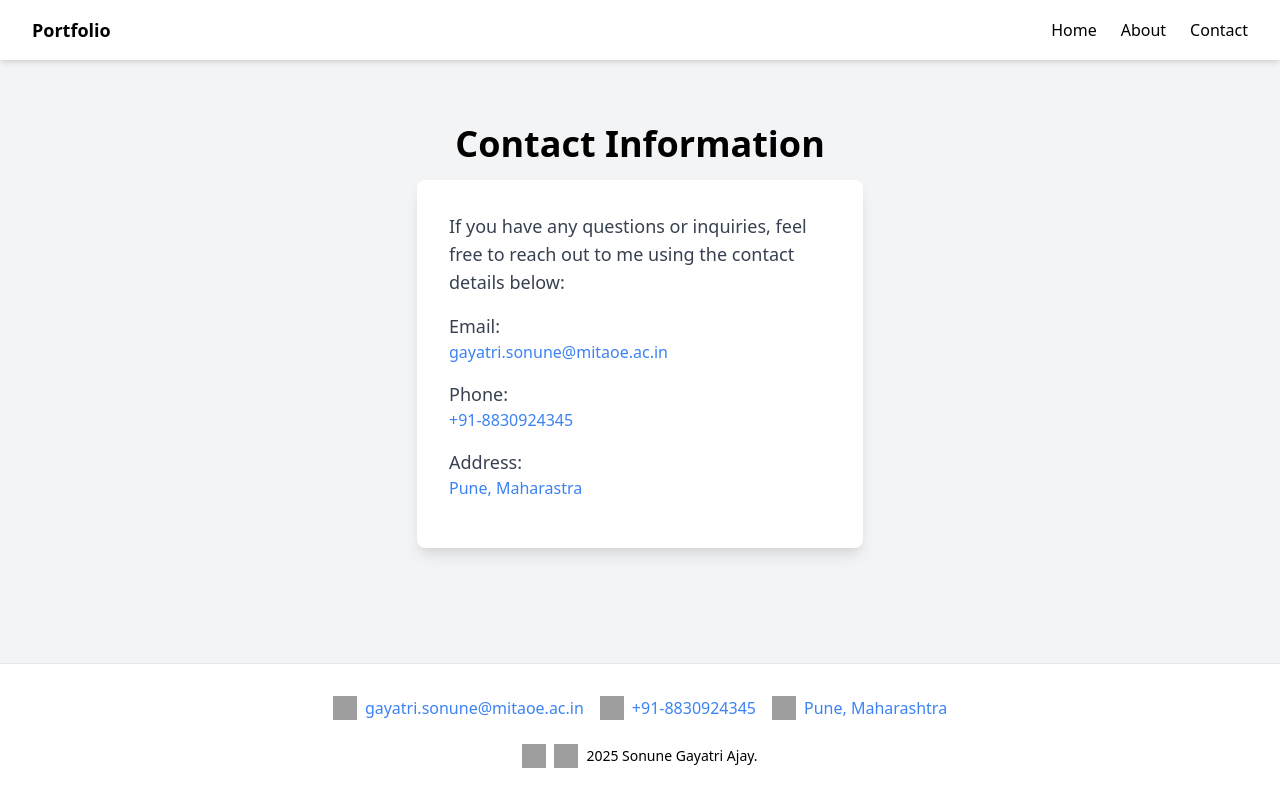
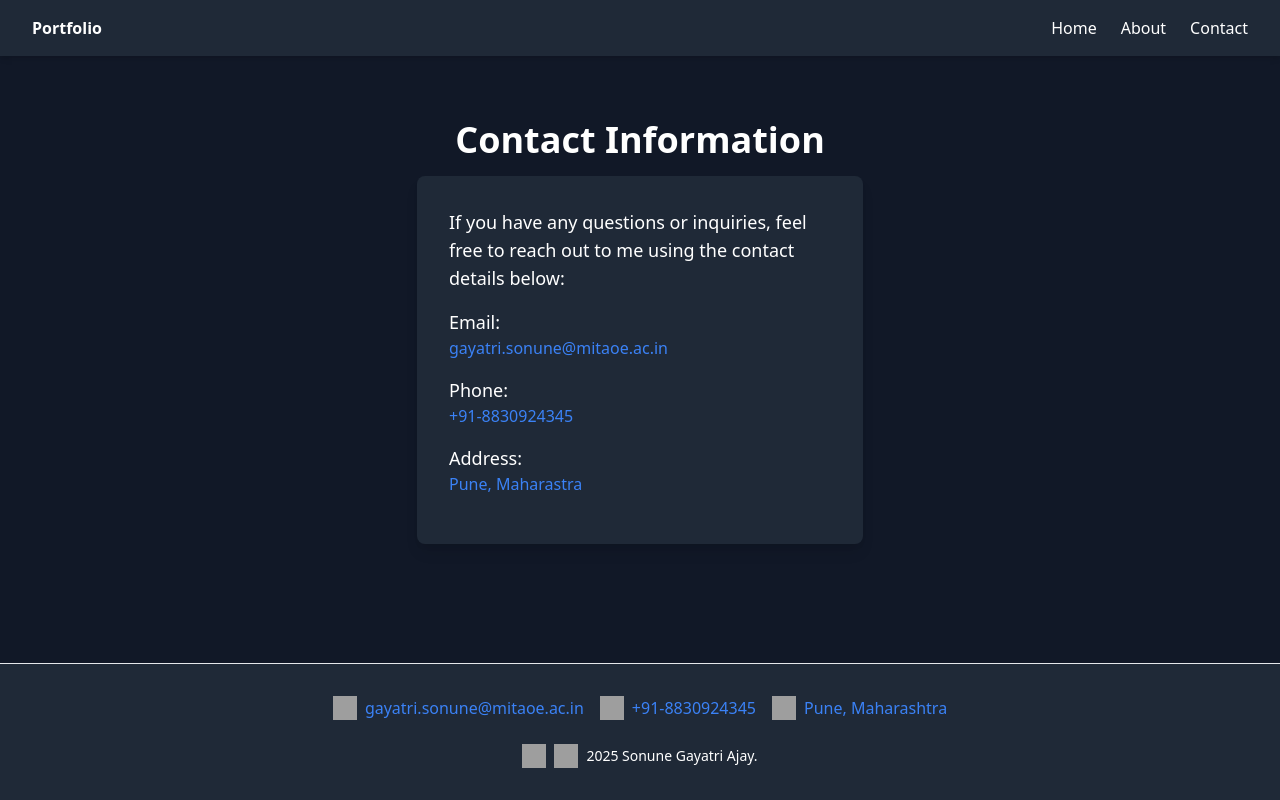
Before and after one commit to Sonune03/gayatri, a plain HTML site: page contact.html in a window 1280 px wide. Drawn offline with nearby package versions, Linux system fonts and the light colour scheme; grey boxes are pictures that could not be loaded.

Commit message:
contact.html

```diff
--- a/contact.html
+++ b/contact.html
@@ -6,47 +6,48 @@
     <title>Contact</title>
     <link href="https://cdn.jsdelivr.net/npm/tailwindcss@2.1.2/dist/tailwind.min.css" rel="stylesheet">
 </head>
-<body class="bg-gray-100 flex flex-col min-h-screen">
+<body class="bg-gray-900 flex flex-col min-h-screen">
     <!-- Header (Same as your other pages) -->
-    <header class="sticky top-0 bg-white shadow-md py-4 w-full">
+    <header class="sticky top-0 bg-gray-800 shadow-md py-4 w-full">
         <nav class="container mx-auto flex justify-between items-center px-4 lg:px-8">
-            <div class="text-lg font-bold">Portfolio</div>
-            <ul class="flex space-x-6">
-                <li><a href="index.html" class="hover:text-gray-700">Home</a></li>
-                <li><a href="about.html" class="hover:text-gray-700">About</a></li>
-                <li><a href="contact.html" class="hover:text-gray-700">Contact</a></li>
+            <div class="text-white font-bold">Portfolio</div>
+            <ul class="flex space-x-6 text-white">
+                <li><a href="index.html" class="hover:text-gray-400">Home</a></li>
+                <li><a href="about.html" class="hover:text-gray-400">About</a></li>
+                <li><a href="contact.html" class="hover:text-gray-400">Contact</a></li>
             </ul>
         </nav>
     </header>
 
     <!-- Contact Section -->
     <section class="py-16 max-w-7xl mx-auto px-4">
-        <h2 class="text-4xl font-semibold text-black-500 mb-4 text-center">Contact Information</h2>
+        <h2 class="text-4xl font-semibold text-white mb-4 text-center">Contact Information</h2>
 
         <div class="flex justify-center">
-            <div class="w-full md:w-1/2 bg-white p-8 rounded-lg shadow-lg">
-                <p class="text-lg text-gray-700 mb-4">If you have any questions or inquiries, feel free to reach out to me using the contact details below:</p>
+            <div class="w-full md:w-1/2 bg-gray-800 p-8 rounded-lg shadow-lg">
+                <p class="text-lg text-white mb-4">If you have any questions or inquiries, feel free to reach out to me using the contact details below:</p>
 
                 <div class="mb-4">
-                    <p class="text-lg font-medium text-gray-700">Email:</p>
-                    <p class="text-gray-700"><a href="mailto:gayatri.sonune@mitaoe.ac.in" class="text-blue-500 hover:text-blue-700">gayatri.sonune@mitaoe.ac.in</a></p>
+                    <p class="text-lg font-medium text-white">Email:</p>
+                    <p class="text-white"><a href="mailto:gayatri.sonune@mitaoe.ac.in" class="text-blue-500 hover:text-blue-700">gayatri.sonune@mitaoe.ac.in</a></p>
                 </div>
 
                 <div class="mb-4">
-                    <p class="text-lg font-medium text-gray-700">Phone:</p>
-                    <p class="text-gray-700"><a href="tel:+91-8830924345" class="text-blue-500 hover:text-blue-700">+91-8830924345</a></p>
+                    <p class="text-lg font-medium text-white">Phone:</p>
+                    <p class="text-white"><a href="tel:+91-8830924345" class="text-blue-500 hover:text-blue-700">+91-8830924345</a></p>
                 </div>
 
                 <div class="mb-4">
-                    <p class="text-lg font-medium text-gray-700">Address:</p>
-                    <p class="text-gray-700"><a href="https://www.google.com/maps?q=Your+Address" target="_blank" class="text-blue-500 hover:text-blue-700">Pune, Maharastra</a></p>
+                    <p class="text-lg font-medium text-white">Address:</p>
+                    <p class="text-white"><a href="https://www.google.com/maps?q=Your+Address" target="_blank" class="text-blue-500 hover:text-blue-700">Pune, Maharastra</a></p>
                 </div>
             </div>
         </div>
     </section>
 
   <!-- Footer -->
-  <footer id="contact" class="bg-white py-8 border-t text-center mt-auto w-full">
+ <!-- Footer -->
+ <footer id="contact" class="bg-gray-800 py-8 border-t text-center mt-auto w-full">
     <div class="max-w-5xl mx-auto px-4 sm:px-8">
         <div class="flex flex-wrap justify-center items-center gap-4 text-center">
             <a href="mailto:gayatri.sonune@mitaoe.ac.in" class="flex items-center text-blue-500 hover:text-blue-700">
@@ -62,7 +63,7 @@
                 Pune, Maharashtra
             </a>
         </div>
-        <p class="mt-6 flex flex-wrap justify-center items-center gap-2 text-sm">
+        <p class="mt-6 flex flex-wrap justify-center text-white items-center gap-2 text-sm">
             <img src="https://mirrors.creativecommons.org/presskit/icons/cc.svg" alt="CC" class="w-6 h-6">
             <img src="https://mirrors.creativecommons.org/presskit/icons/by.svg" alt="Attribution" class="w-6 h-6">
             <span>2025 Sonune Gayatri Ajay.</span>
```
